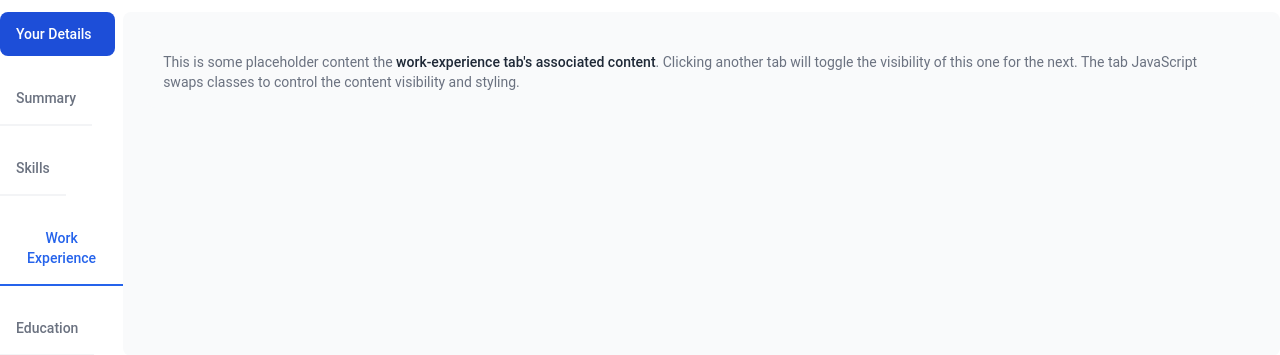
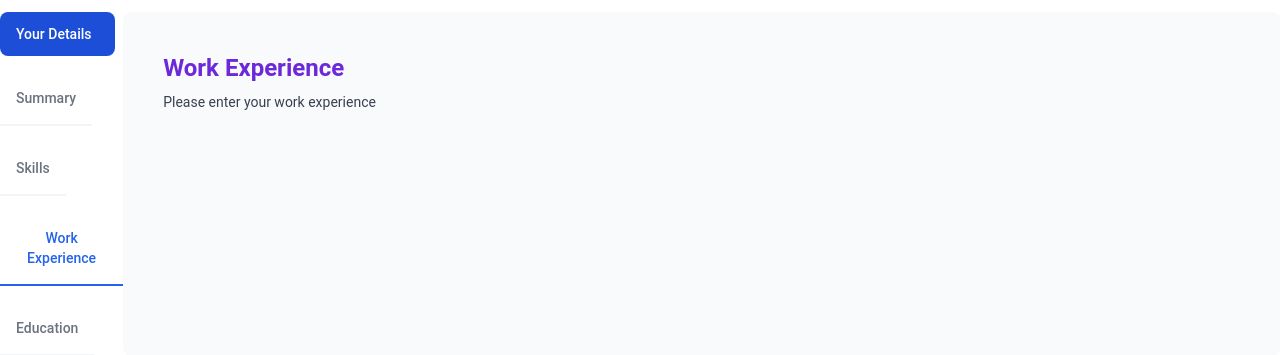
Before and after one commit to stephendawsondev/dynamic-cv, a Django app: page /profile/ in a window 1280 px wide, after a click on "Work Experience". Shown: the part 109-464 px from the top of the page. Run offline with Django 4.2, Linux system fonts and the light colour scheme; the visitor is signed in with stand-in values (Sample User, id 1); data comes from the database, SQL or seed files in the repository; some libraries are stand-ins or nearby versions.

Commit message:
Add work experience tab

```diff
--- a/profiles/static/profiles/js/skills.js
+++ b/profiles/static/profiles/js/skills.js
@@ -81,7 +81,7 @@ window.onload = () => {
     event.preventDefault();
     let submitButton = document.getElementById('submit-skill');
     let skillInput = document.getElementById('new-skill-text');
-    let skillText = skillInput.value;
+    let skillText = skillInput.value.trim();
     let skillTextSlug = skillText.replace(' ', '-');
     submitButton.disabled = true;
     skillInput.disabled = true;
--- /dev/null
+++ b/profiles/templates/components/work-experience-form.html
@@ -0,0 +1,7 @@
+{% load static %}
+
+<div id="work-experience">
+  <h1 class="block text-violet-700 text-2xl font-bold mb-2">Work Experience</h1>
+  <p class="block text-gray-700 text-sm mb-4">Please enter your work experience</p>
+
+</div>
--- a/profiles/templates/profiles/profile.html
+++ b/profiles/templates/profiles/profile.html
@@ -51,10 +51,7 @@
             </div>
             <div class="hidden p-4 rounded-lg bg-gray-50" id="styled-work-experience" role="tabpanel"
                 aria-labelledby="work-experience-tab">
-                <p class="text-sm text-gray-500">This is some placeholder content the <strong
-                        class="font-medium text-gray-800">work-experience tab's associated content</strong>. Clicking
-                    another tab will toggle the visibility of this one for the next. The tab JavaScript swaps classes to
-                    control the content visibility and styling.</p>
+                {% include 'components/work-experience-form.html' %}
             </div>
             <div class="hidden p-4 rounded-lg bg-gray-50" id="styled-education" role="tabpanel"
                 aria-labelledby="educations-tab">
```
